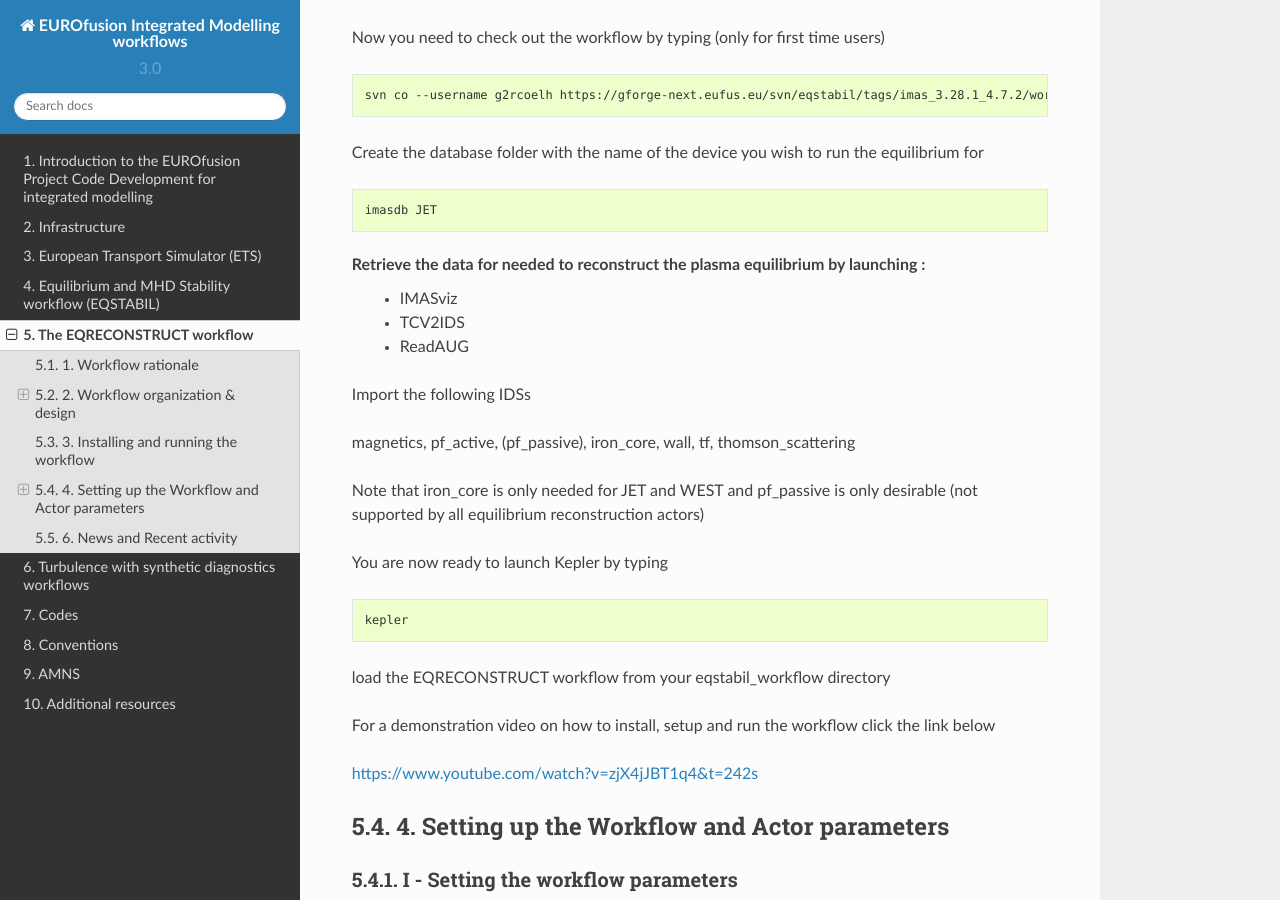
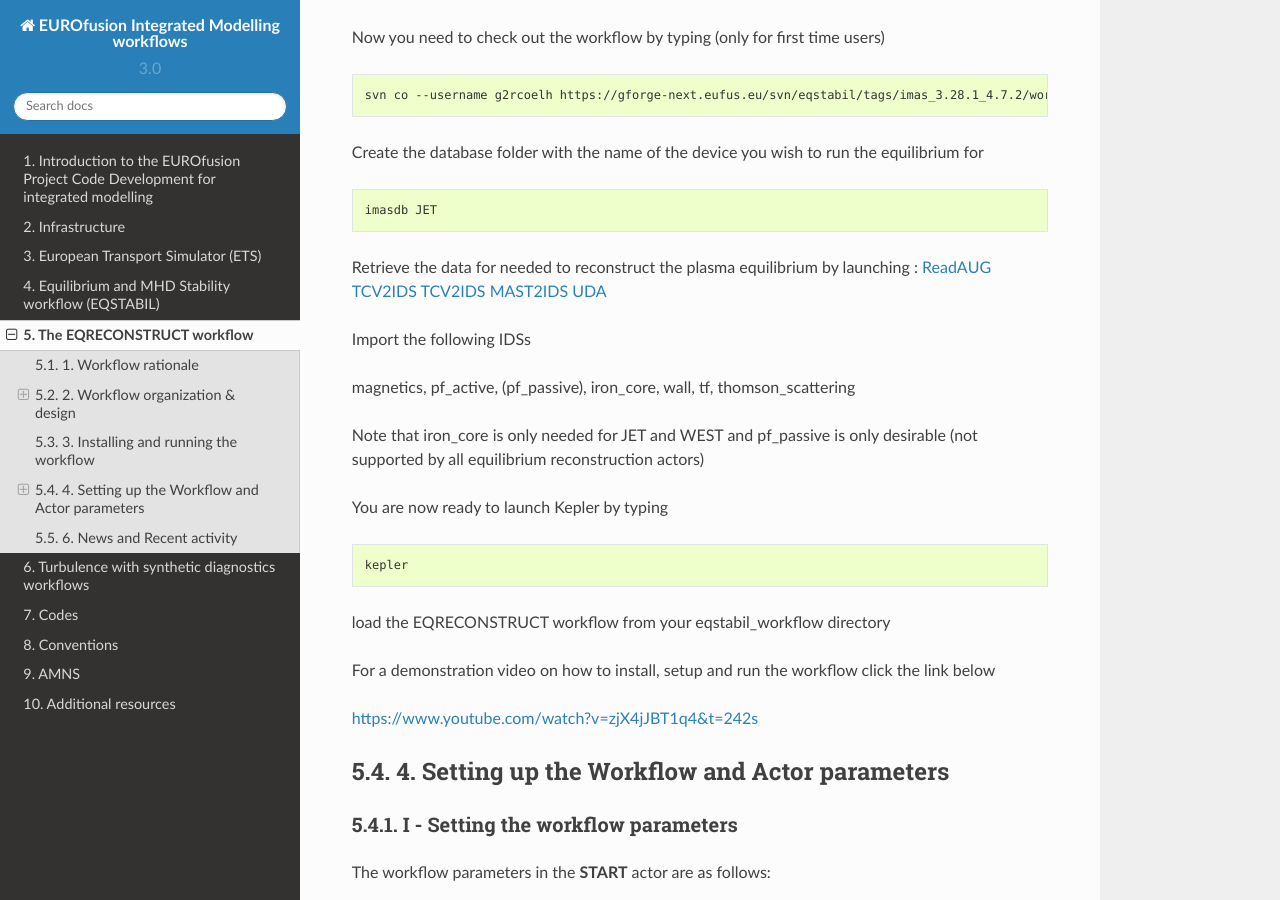
Before and after one commit to WPCD-Workflows/documentation, a Sphinx documentation site: the page built from source/eqreconstr.rst, in a window 1280 px wide and 900 px high, scrolled down 5243 px. Built offline with Sphinx 7.4.7 and the Read the Docs theme 2.0.0, drawn with Linux system fonts in a browser that asks for light colours.

Commit message:
Create eqreconstr.rst

```diff
--- a/source/eqreconstr.rst
+++ b/source/eqreconstr.rst
@@ -219,9 +219,11 @@ Create the database folder with the name of the device you wish to run the equil
 
 
 Retrieve the data for needed to reconstruct the plasma equilibrium by launching :
-   - IMASviz
-   - TCV2IDS
-   - ReadAUG
+`ReadAUG <https://iterphysicswiki.euro-fusion.org/index.php?title=AUG_to_ids>`__
+`TCV2IDS <https://iterphysicswiki.euro-fusion.org/index.php?title=TCV_to_ids>`__
+`TCV2IDS <https://iterphysicswiki.euro-fusion.org/index.php?title=TCV_to_ids>`__
+`MAST2IDS <https://iterphysicswiki.euro-fusion.org/index.php?title=MAST_to_IDS>`__
+`UDA <https://iterphysicswiki.euro-fusion.org/index.php?title=EWE-1_Data_access,_interfaces_and_data_preparation_routines_for_the_initialization_of_WPCD_workflows_to_enable_MST/JET/WPs_exploitation#UDA_mapping_using_EXP2ITM_mapping_files_.28JET.2C_TCV.2C_AUG.2C_MAST.29>`__
 
 
 Import the following IDSs
```
